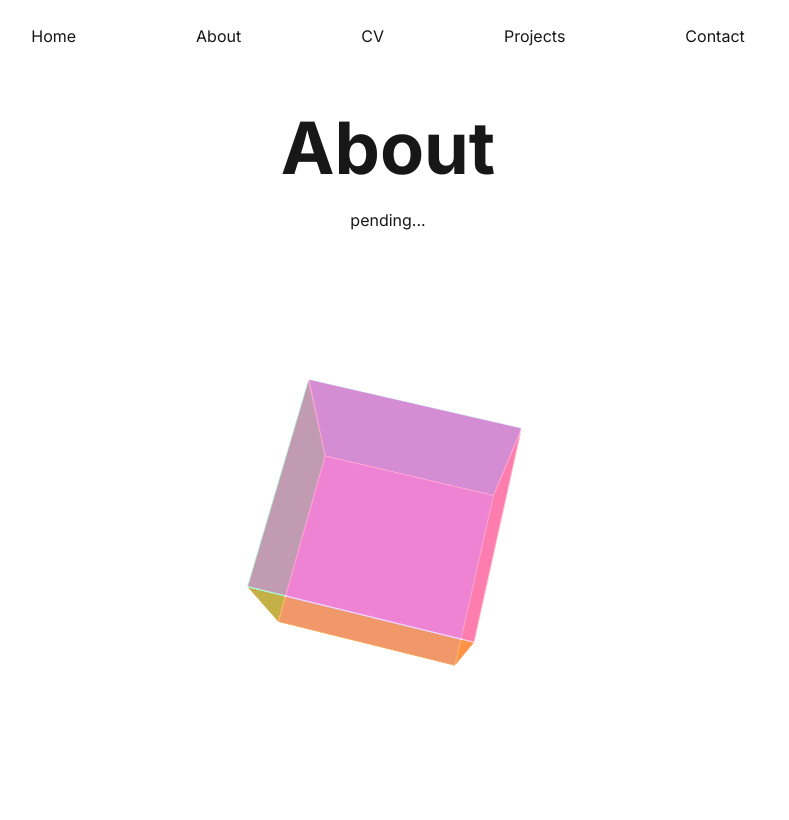
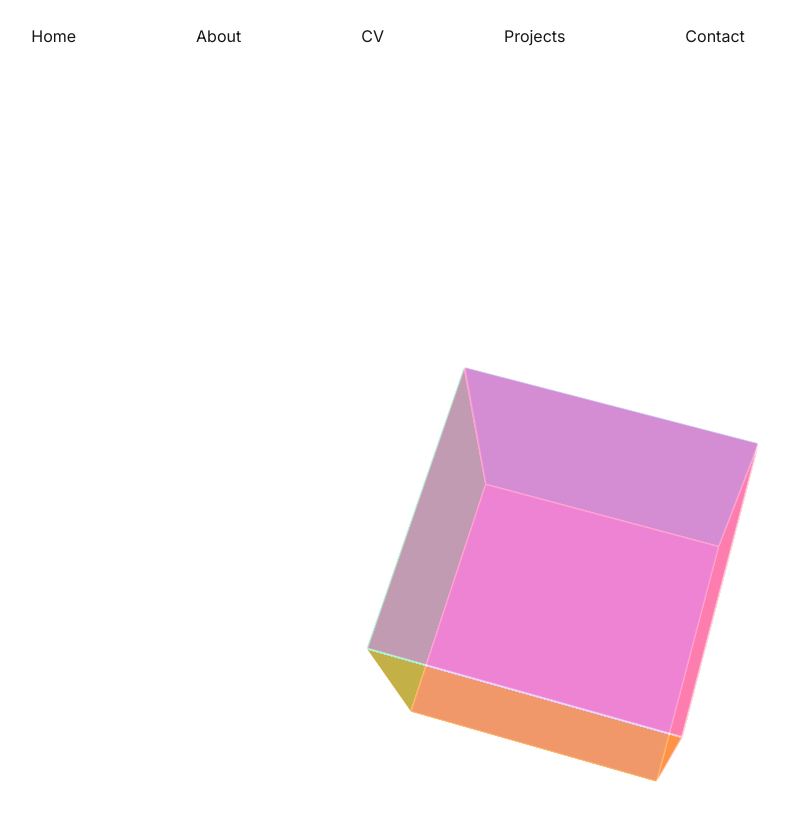
Before and after one commit to LucaMcAtarsney/portfolio, a Next.js app: page /about in a window 1280 px wide. Shown: the top 820 px of the page, without its empty margins (252-1041 px from the left). Built offline with nearby package versions, Linux system fonts and the light colour scheme.

Commit message:
about page

```diff
--- a/app/about/page.tsx
+++ b/app/about/page.tsx
@@ -2,20 +2,37 @@ import Cube from "@/components/cube";
 
 export default function ABOUT() {
   return (
+    <main className="text-white font-sans scroll-smooth">
+      {/* TITLE */}
+      <section className="relative w-full h-[100px] flex items-center justify-center">
+        <h1 className="text-5xl md:text-6xl font-extrabold tracking-tight text-white">
+          About
+        </h1>
+      </section>
 
-        <main>
-            <section>
-            <div className="text-center max-w-2xl mx-auto space-y-6 p-10">
-            <h2 className="text-4xl md:text-7xl font-bold ">About</h2>
-            <p>pending...</p>
+      {/* CONTENT */}
+      <section className="min-h-screen flex flex-col-reverse md:flex-row items-center justify-between px-8 md:px-90 py-24 pb-100">
+        {/* TEXT */}
+        <div className="max-w-xl space-y-6 text-grey-300">
+          <p className="text-lg md:text-xl leading-relaxed">
+            I write code and make things that work. My focus is on building clean, functional web experiences that don’t get in the way.
+          </p>
+          <p className="text-lg md:text-xl leading-relaxed">
+            I care about how things feel. That means solid architecture, fast performance, and a UI that doesn’t need explaining.
+          </p>
+          <p className="text-lg md:text-xl leading-relaxed">
+            I also produce music when I have time — mostly ambient, synth-heavy stuff. And I shoot photos when something catches my eye.
+          </p>
+          <p className="text-lg md:text-xl leading-relaxed">
+            Right now, I’m focused on shipping cool tools and visuals. Always learning, always building.
+          </p>
         </div>
-                <div className="pt-20">
 
+        {/* VISUAL ELEMENT */}
+        <div className="scale-[1.4]">
           <Cube />
         </div>
-
       </section>
     </main>
-
   );
 }
--- a/app/contact/page.tsx
+++ b/app/contact/page.tsx
@@ -1,6 +1,7 @@
 import GithubLogo from "@/components/GithubLogo";
 import Link from "next/link";
 import { slugify } from "@/lib/slugify";
+import LinkedInModel from "@/components/LinkedIn";
 
 export default function CONTACT() {
   return (
@@ -8,17 +9,18 @@ export default function CONTACT() {
       <section>
         <div className="text-center max-w-2xl mx-auto p-10">
           <h2 className="text-4xl md:text-7xl font-bold ">Contact</h2>
-          <p>pending...</p>
           <div className="grid grid-cols-1 sm:grid-cols-3 md:grid-cols-3 gap-20 max-w-6xl mx-auto pt-50">
             {["Github", "LinkedIn", "Email"].map(
               (title, i) => (
                 <Link href={slugify(title)} key={i}>
                   <div className="relative bg-white/10  backdrop-blur-md text-white rounded-xl p-10 h-40 flex items-center justify-center text-xl font-medium shadow-lg hover:scale-105 hover:shadow-2xl hover:bg-white hover:text-black transition-all duration-300 ease-in-out">
+                  <p>{title}</p>
                     {title === "Github" && (
                         <GithubLogo />
                     )}
                     {title === "LinkedIn" && (
-                      <div className="absolute inset-0 flex items-center justify-center pointer-events-none scale-100 pb-45">
+                      <div className="absolute inset-0 flex items-center justify-center pointer-events-none scale-110 pr-3 pb-12">
+                        <LinkedInModel />
                       </div>
                     )}
                     {title === "Email" && (
--- a/components/DodecahedronScene.tsx
+++ b/components/DodecahedronScene.tsx
@@ -17,7 +17,7 @@ function RotatingDodecahedron() {
   return (
     <mesh ref={ref}>
       <dodecahedronGeometry args={[1, 0]} />
-      <meshStandardMaterial color="white" />
+      <meshStandardMaterial color="orange" />
     </mesh>
   )
 }
--- /dev/null
+++ b/components/LinkedIn.tsx
@@ -0,0 +1,35 @@
+'use client'
+
+import { useGLTF, OrbitControls } from '@react-three/drei'
+import { Canvas, useFrame } from '@react-three/fiber'
+import { Suspense, useRef } from 'react'
+import { Group } from 'three'
+
+function LinkedIn() {
+  const ref = useRef<Group>(null)
+  const gltf = useGLTF('/linkedin.glb')
+
+  useFrame((_state, delta) => {
+    if (ref.current) {
+      ref.current.rotation.y += delta * 1.5 // Adjust speed here
+    }
+  })
+
+  return <primitive ref={ref} object={gltf.scene} scale={1.5} />
+}
+
+export default function LinkedInModel() {
+  return (
+    <div className="w-full h-[500px]">
+      <Canvas camera={{ position: [0, 4, 20], fov: 100 }}>
+        <ambientLight intensity={0.8} />
+        <directionalLight position={[5, 5, 5]} />
+        <Suspense fallback={null}>
+          <LinkedIn />
+        </Suspense>
+        {/* Remove OrbitControls for full control, or keep disabled if needed */}
+        <OrbitControls enablePan={false} enableZoom={false} enableRotate={false} />
+      </Canvas>
+    </div>
+  )
+}
```
Also changed, not shown: 1 other file (tests, documents, lock files or other folders). Lines whose indentation alone changed are shown as unchanged.
